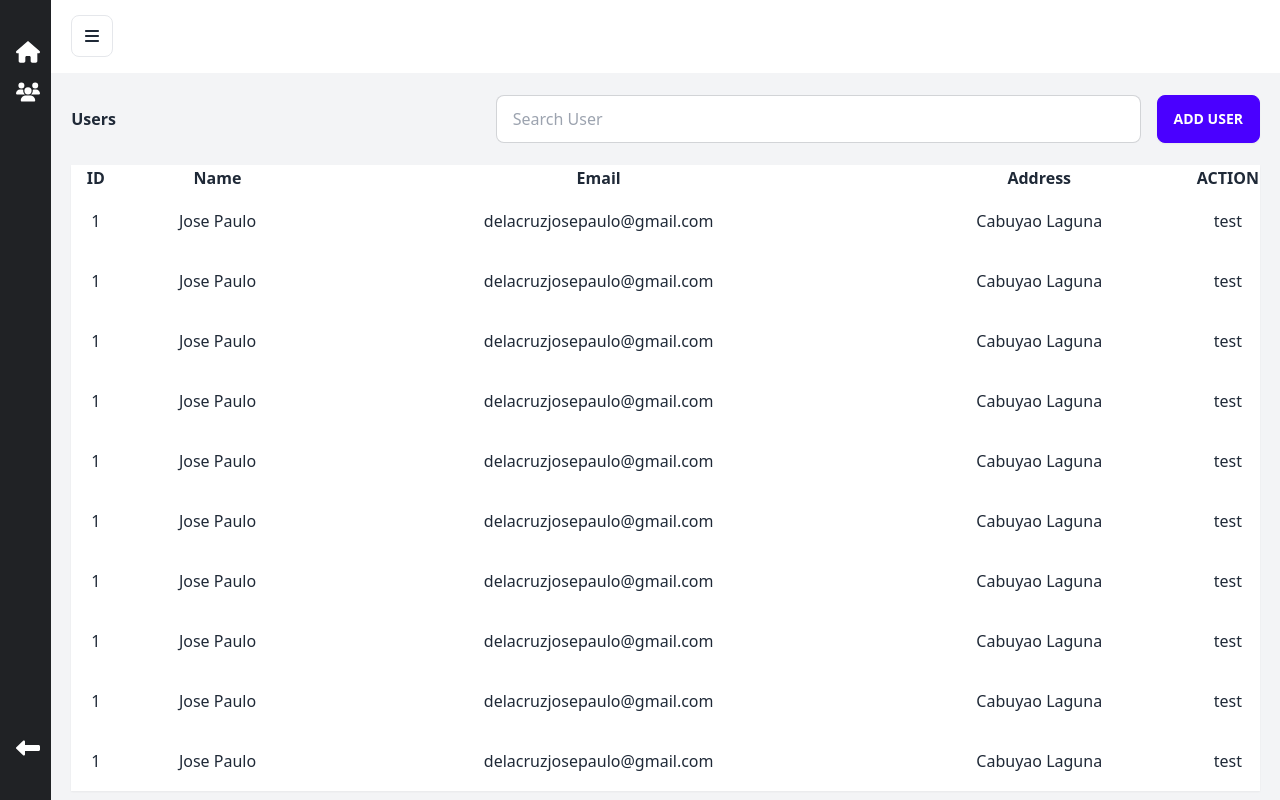
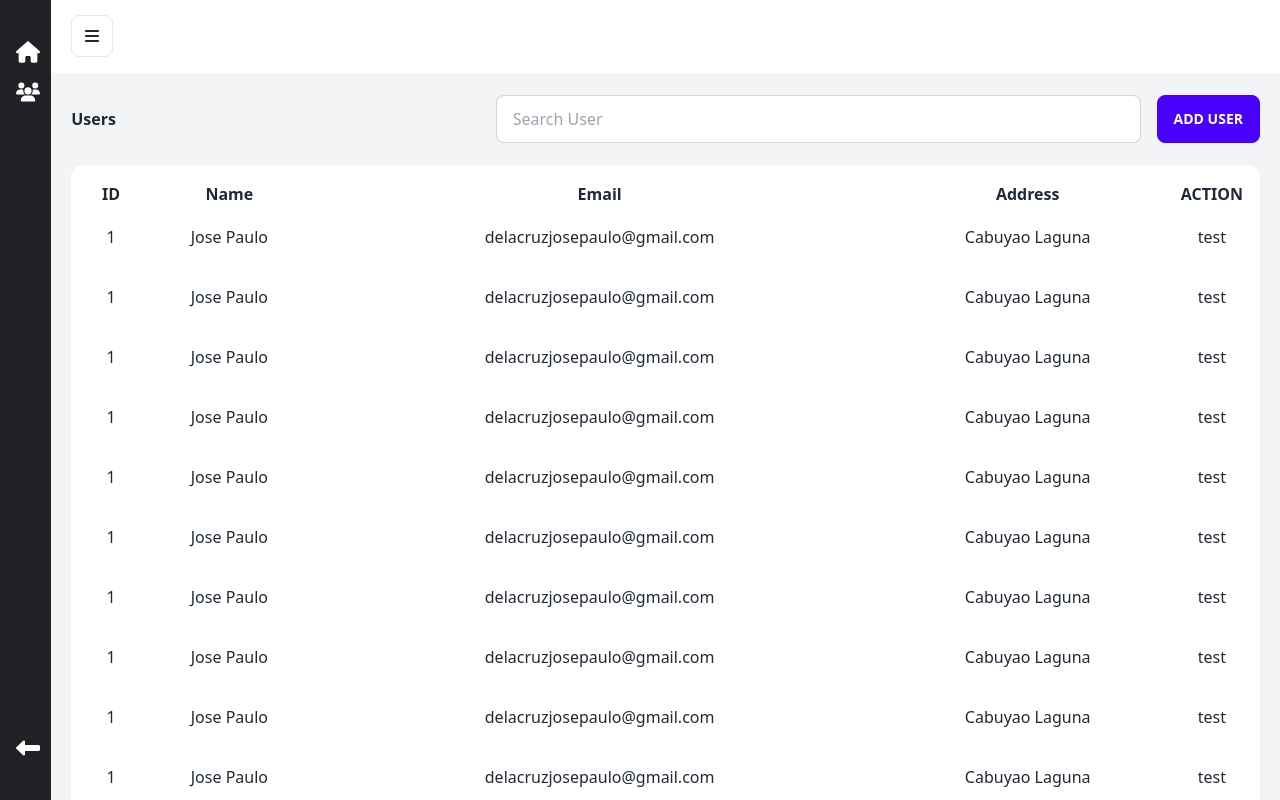
Before and after one commit to josepaulodelacruz/DashboardTemplate, a React (Vite) app: page /users in a window 1280 px wide. Built offline with nearby package versions, Linux system fonts and the light colour scheme.

Commit message:
update changes

```diff
--- a/src/App.tsx
+++ b/src/App.tsx
@@ -6,7 +6,7 @@ import Dashboard from '@/Pages/Dashboard';
 import AddUser from '@/Pages/Users/AddUser';
 
 const App = () => {
-  const location = useLocation()
+  const location = useLocation();
 
   return (
     <AnimatePresence mode='wait'>
@@ -24,4 +24,4 @@ const App = () => {
   )
 }
 
-export default App
+export default App;
--- a/src/Components/Input.tsx
+++ b/src/Components/Input.tsx
@@ -1,4 +1,3 @@
-
 interface InputProps {
   label: string,
   className?: string
--- a/src/Components/Sidebar.tsx
+++ b/src/Components/Sidebar.tsx
@@ -53,7 +53,7 @@ interface SidebarIconProps {
 const SidebarIcon: FC<SidebarIconProps> = ({ linkName, icon, routePath, isClose = false, index }) => {
   return (
     <li className='flex items-center' key={index}>
-      <Link to={`${routePath}`} className={`flex items-center flex-row gap-7 hover:bg-white hover:bg-opacity-20 rounded-lg flex-1 px-2 mx-2 py-2 transition-colors`}>
+      <Link  unstable_viewTransition  to={`${routePath}`} className={`flex items-center flex-row gap-7 hover:bg-white hover:bg-opacity-20 rounded-lg flex-1 px-2 mx-2 py-2 transition-colors`}>
         {icon}
         <span style={{ 'fontSize': '12px', 'opacity': isClose ? '1' : '0', 'display': isClose ? 'block' : 'none', 'transitionDelay': isClose ? '0s' : '0.3s' }} className='text-white transition-all whitespace-nowrap font-bold'>{linkName}</span>
       </Link>
--- a/src/Layout/DashboardLayout.tsx
+++ b/src/Layout/DashboardLayout.tsx
@@ -4,10 +4,10 @@ import Navbar from '@/Components/Navbar'
 import { Outlet } from 'react-router-dom'
 
 const DashboardLayout = () => {
-  const [isClose, setIsClose] = useState<boolean>(false)
+  const [isClose, setIsClose] = useState<boolean>()
 
   const _handleIsCloseSidebar = () => {
-    setIsClose(prevstate => !prevstate);
+    setIsClose(prevstate => !prevstate)
   }
 
   return (
--- a/src/Pages/Users/index.tsx
+++ b/src/Pages/Users/index.tsx
@@ -1,7 +1,7 @@
 import Button from '@/Components/Button'
 import '@/index.css'
 import { useNavigate } from 'react-router-dom'
-import RouteModule from '@/Constants/StringRoutes'
+import { RouteModule } from '@/Constants/StringRoutes'
 
 const Header = () => {
   const navigate = useNavigate()
@@ -29,7 +29,7 @@ const Users = () => {
 
       <Header />
 
-      <div className='flex flex-col mt-10 bg-white shadow-sm h-full'>
+      <div className='flex flex-col mt-10 bg-white rounded-xl shadow-sm h-full p-4'>
         <table>
           <thead>
             <tr>
```
